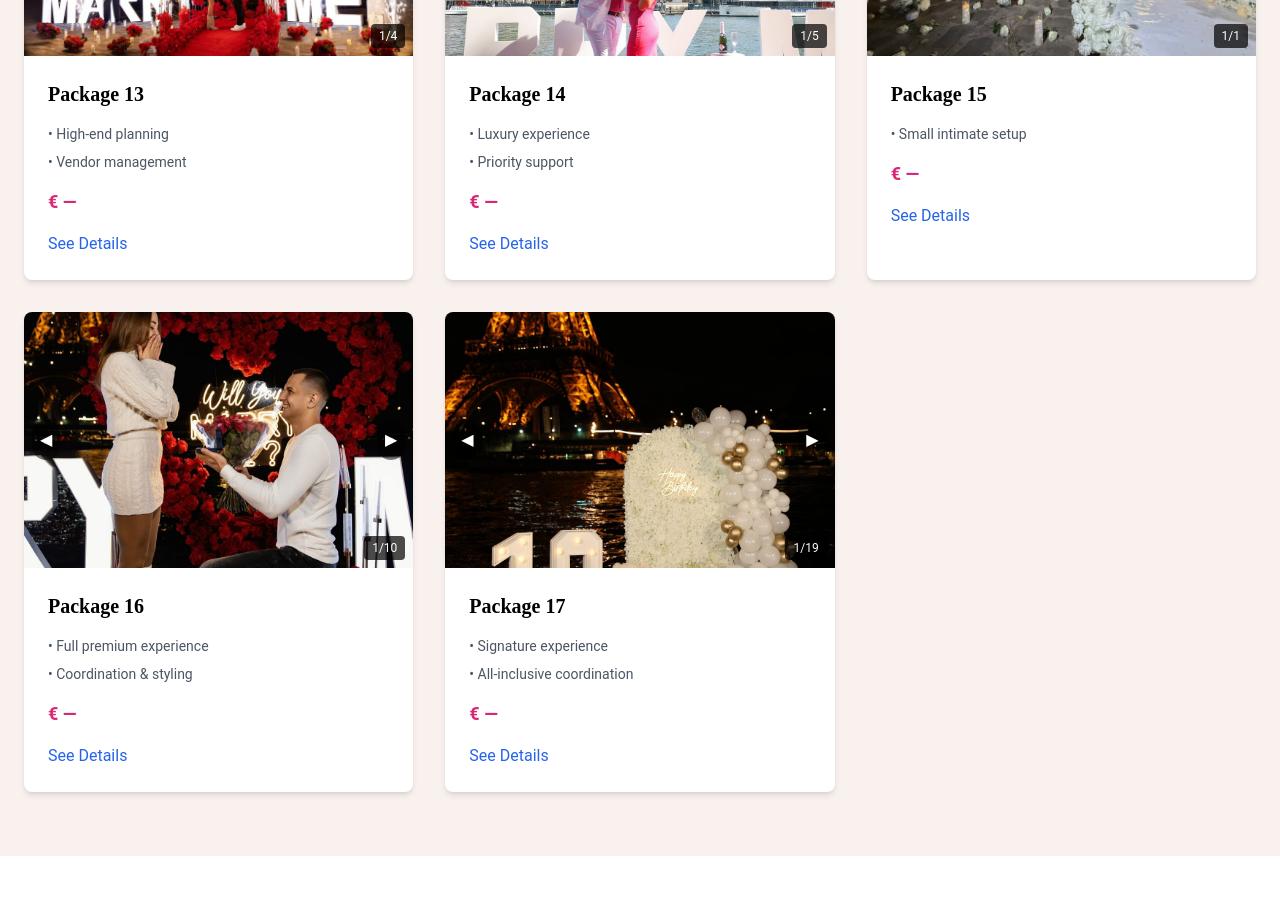
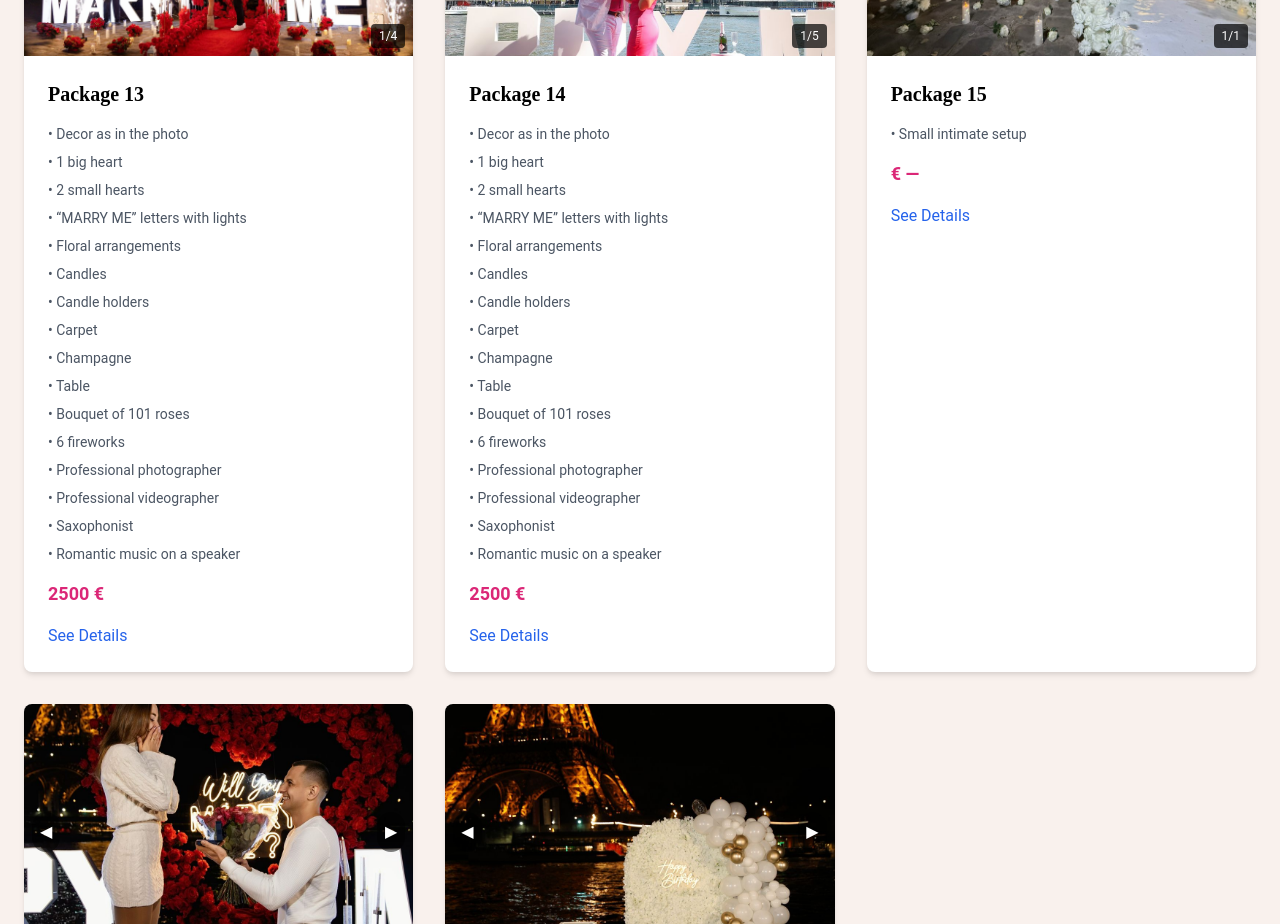
Before and after one commit to Varcolacus/KOZAK, a React (Vite) app in the folder kozak-website/: page / in a window 1280 px wide. Shown: the part 4440-5364 px from the top of the page. Built offline with nearby package versions, Linux system fonts and the light colour scheme.

Commit message:
Add package 13-14 full option (white/red)

```diff
--- a/kozak-website/src/data/translations.js
+++ b/kozak-website/src/data/translations.js
@@ -224,15 +224,49 @@ const basePackagesEn = [
     },
     {
         title: 'Package 13',
-        desc: ['High-end planning', 'Vendor management'],
-        price: '€ —',
-        alt: 'Proposal package 13',
+        desc: [
+            'Decor as in the photo',
+            '1 big heart',
+            '2 small hearts',
+            '“MARRY ME” letters with lights',
+            'Floral arrangements',
+            'Candles',
+            'Candle holders',
+            'Carpet',
+            'Champagne',
+            'Table',
+            'Bouquet of 101 roses',
+            '6 fireworks',
+            'Professional photographer',
+            'Professional videographer',
+            'Saxophonist',
+            'Romantic music on a speaker',
+        ],
+        price: '2500 €',
+        alt: 'Full option proposal package (white)',
     },
     {
         title: 'Package 14',
-        desc: ['Luxury experience', 'Priority support'],
-        price: '€ —',
-        alt: 'Proposal package 14',
+        desc: [
+            'Decor as in the photo',
+            '1 big heart',
+            '2 small hearts',
+            '“MARRY ME” letters with lights',
+            'Floral arrangements',
+            'Candles',
+            'Candle holders',
+            'Carpet',
+            'Champagne',
+            'Table',
+            'Bouquet of 101 roses',
+            '6 fireworks',
+            'Professional photographer',
+            'Professional videographer',
+            'Saxophonist',
+            'Romantic music on a speaker',
+        ],
+        price: '2500 €',
+        alt: 'Full option proposal package (red)',
     },
     {
         title: 'Package 15',
@@ -609,6 +643,60 @@ const translations = {
                 };
             }
 
+            if (idx === 12) {
+                return {
+                    ...p,
+                    title: 'Option Full (blanc) — 3 cœurs + lettres MARRY ME',
+                    desc: [
+                        'Décor comme sur la photo',
+                        '1 grand cœur',
+                        '2 petits cœurs',
+                        'Lettres « marry me » avec lumières',
+                        'Compositions florales',
+                        'Bougies',
+                        'Bougeoirs',
+                        'Tapis',
+                        'Champagne',
+                        'Petite table',
+                        'Bouquet de 101 roses',
+                        '6 feux d’artifice',
+                        'Photographe professionnel',
+                        'Vidéaste professionnel',
+                        'Saxophoniste',
+                        'Musique romantique sur enceinte',
+                    ],
+                    price: '2500 €',
+                    alt: 'Option Full blanc — 3 cœurs + lettres',
+                };
+            }
+
+            if (idx === 13) {
+                return {
+                    ...p,
+                    title: 'Option Full (rouge) — 3 cœurs + lettres MARRY ME',
+                    desc: [
+                        'Décor comme sur la photo',
+                        '1 grand cœur',
+                        '2 petits cœurs',
+                        'Lettres « marry me » avec lumières',
+                        'Compositions florales',
+                        'Bougies',
+                        'Bougeoirs',
+                        'Tapis',
+                        'Champagne',
+                        'Petite table',
+                        'Bouquet de 101 roses',
+                        '6 feux d’artifice',
+                        'Photographe professionnel',
+                        'Vidéaste professionnel',
+                        'Saxophoniste',
+                        'Musique romantique sur enceinte',
+                    ],
+                    price: '2500 €',
+                    alt: 'Option Full rouge — 3 cœurs + lettres',
+                };
+            }
+
             return {
                 ...p,
                 title: `Forfait ${idx + 1}`,
@@ -950,6 +1038,60 @@ const translations = {
                     ],
                     price: '1000 €',
                     alt: 'Пакет большие буквы MARRY ME',
+                };
+            }
+
+            if (idx === 12) {
+                return {
+                    ...p,
+                    title: 'Пакет Full (белый) — 3 сердца + буквы MARRY ME',
+                    desc: [
+                        'Декор как на фото',
+                        '1 большое сердце',
+                        '2 маленьких сердца',
+                        'Буквы «marry me» с лампочками',
+                        'Цветочные композиции',
+                        'Свечи',
+                        'Подсвечники',
+                        'Ковёр',
+                        'Шампанское',
+                        'Столик',
+                        'Букет из 101 розы',
+                        '6 шт фейерверков',
+                        'Профессиональный фотограф',
+                        'Профессиональный видеограф',
+                        'Саксофонист',
+                        'Романтическая музыка на колонке',
+                    ],
+                    price: '2500 €',
+                    alt: 'Full белый — 3 сердца + буквы',
+                };
+            }
+
+            if (idx === 13) {
+                return {
+                    ...p,
+                    title: 'Пакет Full (красный) — 3 сердца + буквы MARRY ME',
+                    desc: [
+                        'Декор как на фото',
+                        '1 большое сердце',
+                        '2 маленьких сердца',
+                        'Буквы «marry me» с лампочками',
+                        'Цветочные композиции',
+                        'Свечи',
+                        'Подсвечники',
+                        'Ковёр',
+                        'Шампанское',
+                        'Столик',
+                        'Букет из 101 розы',
+                        '6 шт фейерверков',
+                        'Профессиональный фотограф',
+                        'Профессиональный видеограф',
+                        'Саксофонист',
+                        'Романтическая музыка на колонке',
+                    ],
+                    price: '2500 €',
+                    alt: 'Full красный — 3 сердца + буквы',
                 };
             }
 
@@ -1297,6 +1439,60 @@ const translations = {
                 };
             }
 
+            if (idx === 12) {
+                return {
+                    ...p,
+                    title: 'Пакет Full (білий) — 3 серця + літери MARRY ME',
+                    desc: [
+                        'Декор як на фото',
+                        '1 шт велике серце',
+                        '2 шт маленькі серця',
+                        'Літери «marry me» з лампочками',
+                        'Квіткові композиції',
+                        'Свічки',
+                        'Підсвічники',
+                        'Килим',
+                        'Шампанське',
+                        'Столик',
+                        'Букет троянд (101 шт)',
+                        '6 шт феєрверків',
+                        'Професійний фотограф',
+                        'Професійний відеограф',
+                        'Саксофоніст',
+                        'Романтична музика на колонці',
+                    ],
+                    price: '2500 €',
+                    alt: 'Full білий — 3 серця + літери',
+                };
+            }
+
+            if (idx === 13) {
+                return {
+                    ...p,
+                    title: 'Пакет Full (червоний) — 3 серця + літери MARRY ME',
+                    desc: [
+                        'Декор як на фото',
+                        '1 шт велике серце',
+                        '2 шт маленькі серця',
+                        'Літери «marry me» з лампочками',
+                        'Квіткові композиції',
+                        'Свічки',
+                        'Підсвічники',
+                        'Килим',
+                        'Шампанське',
+                        'Столик',
+                        'Букет троянд (101 шт)',
+                        '6 шт феєрверків',
+                        'Професійний фотограф',
+                        'Професійний відеограф',
+                        'Саксофоніст',
+                        'Романтична музика на колонці',
+                    ],
+                    price: '2500 €',
+                    alt: 'Full червоний — 3 серця + літери',
+                };
+            }
+
             return {
                 ...p,
                 title: `Пакет ${idx + 1}`,
```
